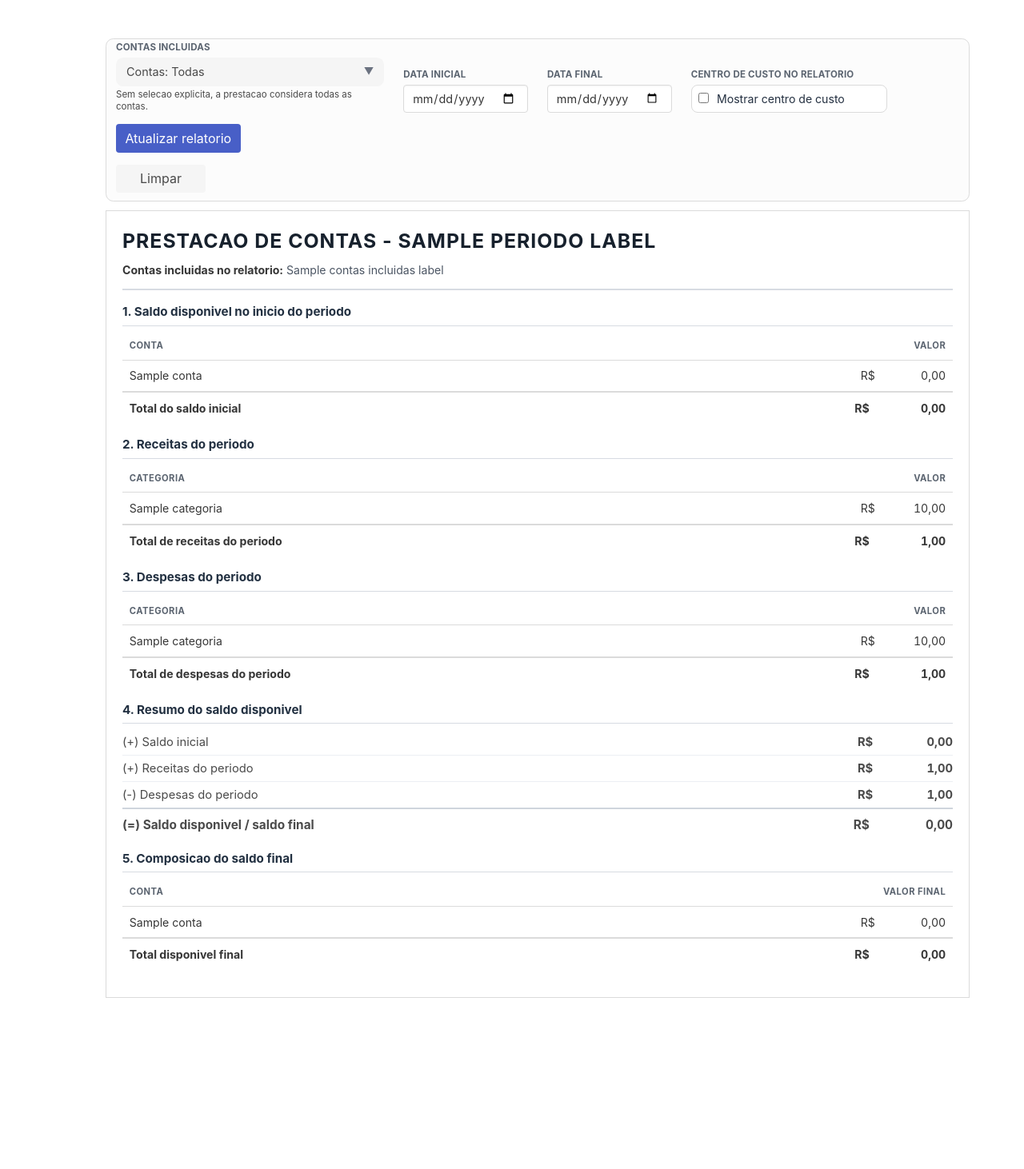
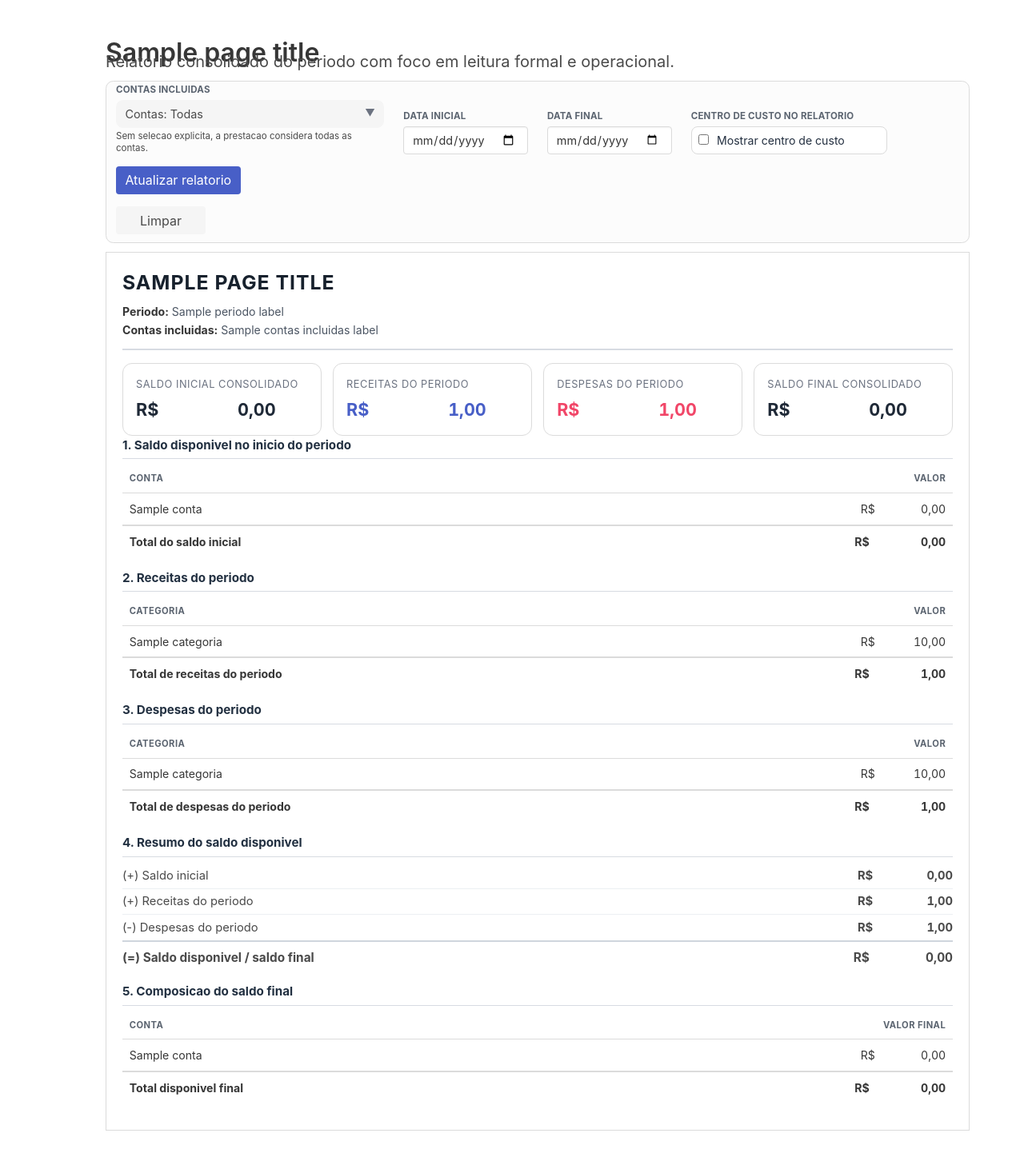
Before and after one commit to lucianobcoach-droid/Casa_Espirita, a Django app: template financeiro/templates/financeiro/prestacao_contas.html in a window 1280 px wide. Shown: the part 52-1514 px from the top of the page at 80% size. Before the commit the page ends 1300 px from the top, so only its background shows below. Run offline with Django 4.2, Linux system fonts and the light colour scheme; the template is opened without the code that fills it: most values are stand-ins (such as "Sample title", 1, 10 or a date in 2020); parts of the project's set-up code (start-up, migrations or seed data) failed here and were passed over.

Commit message:
Refina prestacao de contas e consolida formato de data

```diff
--- a/financeiro/templates/financeiro/prestacao_contas.html
+++ b/financeiro/templates/financeiro/prestacao_contas.html
@@ -3,7 +3,16 @@
 {% block title %}{{ page_title }}{% endblock %}
 {% block content %}
 <div class="prestacao-document">
-    <form method="get" class="prestacao-filters no-print">
+    <div class="level financeiro-page-head no-print">
+        <div class="level-left">
+            <div>
+                <h1 class="title">{{ page_title }}</h1>
+                <p class="subtitle">Relatorio consolidado do periodo com foco em leitura formal e operacional.</p>
+            </div>
+        </div>
+    </div>
+
+    <form method="get" class="filters-box prestacao-filters no-print">
         <div class="columns is-multiline prestacao-filters-grid">
             <div class="column is-12-mobile is-5-tablet is-4-desktop prestacao-filter-field">
                 <label class="label">Contas incluidas</label>
@@ -76,10 +85,10 @@
     {% else %}
         <div class="prestacao-report">
             <header class="prestacao-report-header">
-                <h1 class="prestacao-report-title">Prestacao de Contas - {{ periodo_label }}</h1>
-                {% if quantidade_contas_selecionadas != contas_disponiveis|length %}
-                    <p class="prestacao-report-meta"><strong>Contas incluidas no relatorio:</strong> {{ contas_incluidas_label }}</p>
-                {% endif %}
+                <h1 class="prestacao-report-title">{{ page_title }}</h1>
+                <p class="prestacao-report-meta"><strong>Periodo:</strong> {{ periodo_label }}</p>
+                <p class="prestacao-report-meta"><strong>Contas incluidas:</strong> {{ contas_incluidas_label }}</p>
+                <p class="report-print-meta only-print">Emitido em {% now "d/m/Y H:i" %}</p>
                 {% if existe_lancamento_sem_categoria %}
                     <p class="prestacao-report-meta">Lancamentos sem categoria aparecem no agrupamento como "Sem categoria".</p>
                 {% endif %}
@@ -87,6 +96,25 @@
                     <p class="prestacao-report-meta">Despesas sem centro de custo aparecem no agrupamento como "Sem centro de custo".</p>
                 {% endif %}
             </header>
+
+            <div class="financeiro-kpi-grid">
+                <div class="financeiro-kpi">
+                    <span class="financeiro-kpi-label">Saldo inicial consolidado</span>
+                    <span class="financeiro-kpi-value"><span class="money-cell"><span class="money-symbol">R$</span><span class="money-number">{{ saldo_inicial_consolidado|br_money }}</span></span></span>
+                </div>
+                <div class="financeiro-kpi">
+                    <span class="financeiro-kpi-label">Receitas do periodo</span>
+                    <span class="financeiro-kpi-value has-text-link"><span class="money-cell"><span class="money-symbol">R$</span><span class="money-number">{{ total_receitas_periodo|br_money }}</span></span></span>
+                </div>
+                <div class="financeiro-kpi">
+                    <span class="financeiro-kpi-label">Despesas do periodo</span>
+                    <span class="financeiro-kpi-value has-text-danger"><span class="money-cell"><span class="money-symbol">R$</span><span class="money-number">{{ total_despesas_periodo|br_money }}</span></span></span>
+                </div>
+                <div class="financeiro-kpi">
+                    <span class="financeiro-kpi-label">Saldo final consolidado</span>
+                    <span class="financeiro-kpi-value"><span class="money-cell"><span class="money-symbol">R$</span><span class="money-number">{{ saldo_final_consolidado|br_money }}</span></span></span>
+                </div>
+            </div>
 
             <section class="prestacao-section">
                 <h2 class="prestacao-section-title">1. Saldo disponivel no inicio do periodo</h2>
```
Also changed, not shown: docs/CEREBRO_PROJETO.md (+1 -0 lines), docs/CODEX_RESULTADO.md (+13 -0 lines), docs/STATE.md (+3 -0 lines).
